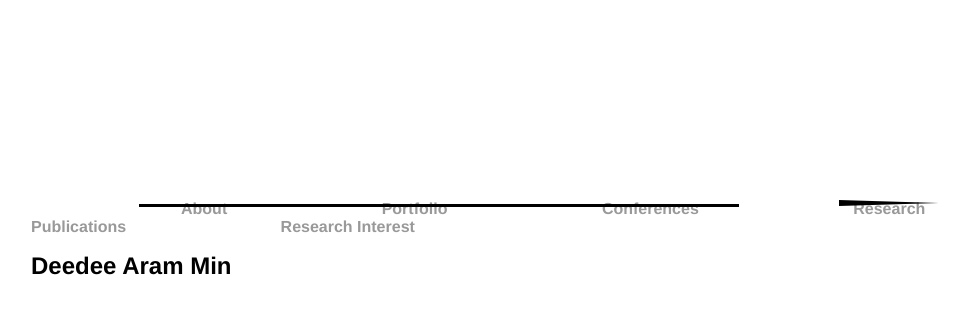
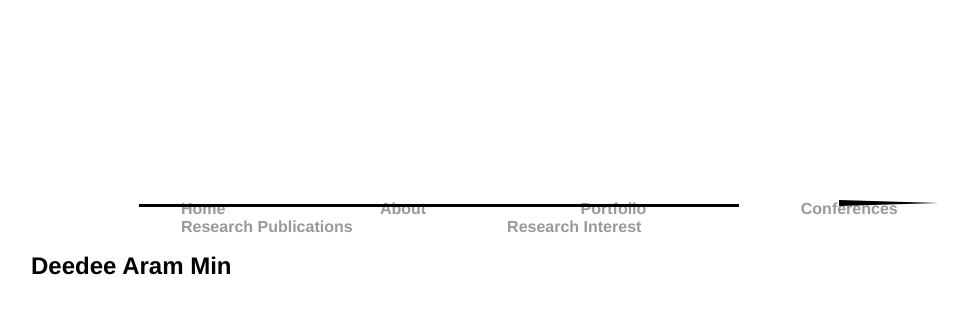
Before and after one commit to mindeed/mindeed.github.io, a Jekyll site: the page built from index.html, in a window 1280 px wide. Shown: the top 314 px of the page, without its empty margins (161-1117 px from the left). Built offline with Jekyll 4.4.1, drawn with Linux system fonts in a browser that asks for light colours.

Commit message:
Update default.html

```diff
--- a/_layouts/default.html
+++ b/_layouts/default.html
@@ -10,6 +10,7 @@
 
 			<nav>
 	    		<ul>
+				<li><a href="/index.html">Home</a></li>
 	        		<li><a href="/About">About</a></li>
 		        	<li><a href="/Portfolio">Portfolio</a></li>
 				<li><a href="/Conferences">Conferences</a></li>
```
